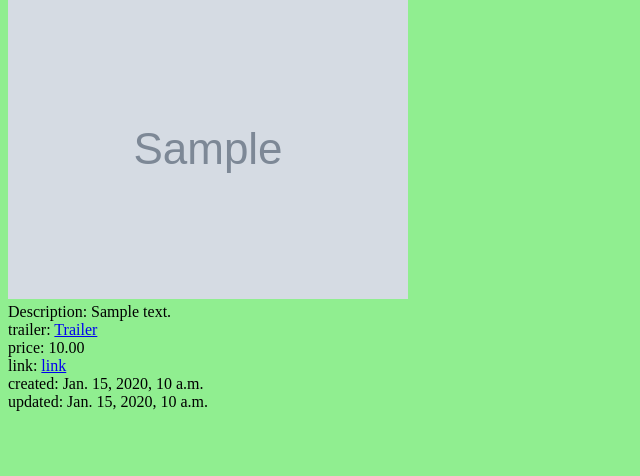
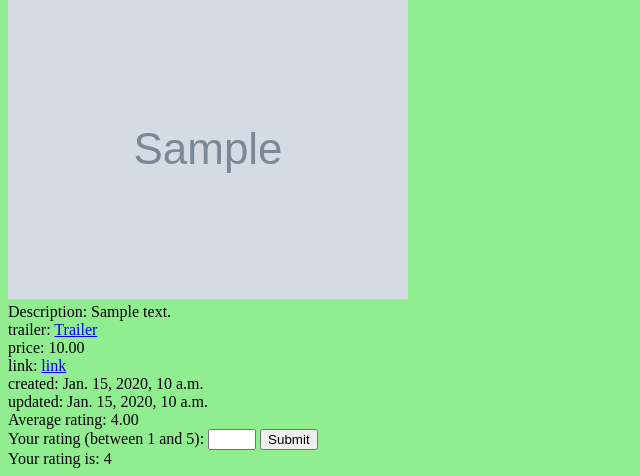
Before and after one commit to petrgregor/PythonRemoteSK2_10_backend_technologies, a Django app: page /movie/1/ in a window 1280 px wide. Shown: the part 350-826 px from the top of the page, without its empty margins (0-640 px from the left). Before the commit the page ends 761 px from the top, so only its background shows below. Run offline with Django 4.2, Linux system fonts and the light colour scheme; a user stored in the database is signed in; tables that the repository leaves empty hold one stand-in row (values such as "Sample post"); grey boxes marked "Sample" are stand-in pictures; parts of the project's set-up code (start-up, migrations or seed data) failed here and were passed over.

Commit message:
Added movie rating.

```diff
--- a/hollymovies/urls.py
+++ b/hollymovies/urls.py
@@ -30,6 +30,7 @@ urlpatterns = [
     path('staff/<pk>/', staff, name='staff'),
     path('actors/', actors, name='actors'),
     path('search/', search, name='search'),
+    path('rate_movie/', rate_movie, name='rate_movie'),
 
     # app accounts
     #path('accounts/', include('accounts.urls')),
--- a/viewer/models.py
+++ b/viewer/models.py
@@ -83,7 +83,7 @@ class Rating(Model):
         ordering = ['movie', 'created']
 
     def __str__(self):
-        return self.movie.title_orig + " " + self.user.name + " " + self.rating
+        return self.movie.title_orig + " " + self.user.username + " " + str(self.rating)
 
 
 class Award(Model):
--- a/viewer/templates/movie.html
+++ b/viewer/templates/movie.html
@@ -51,4 +51,19 @@
 <div class="link">link: <a href="{{ movie.link }}">link</a></div>
 <div class="movie_created">created: {{ movie.created }}</div>
 <div class="movie_updated">updated: {{ movie.updated }}</div>
+<div class="avg_rating">Average rating: {{ avg_rating.rating__avg|floatformat:"2" }}</div>
+{% if request.user.is_authenticated %}
+    <form action="{% url 'rate_movie' %}" method="post">
+        {% csrf_token %}
+        <label for="rating">Your rating (between 1 and 5):</label>
+        <input type="number" id="rating" name="rating" min="1" max="5">
+        <input type="hidden"  name="movie_id" value="{{ movie.id }}">
+        <input type="submit">
+    </form>
+
+    {% if user_rating %}
+        Your rating is: {{ user_rating.rating }}
+    {% endif %}
+{% endif %}
+
 {% endblock %}
--- a/viewer/views.py
+++ b/viewer/views.py
@@ -1,4 +1,4 @@
-from django.shortcuts import render
+from django.shortcuts import render, redirect
 from django.http import HttpResponse
 from viewer.models import *
 
@@ -28,9 +28,21 @@ def movie(request, pk):
     images = Image.objects.filter(movies=movie)
     directors = Staff.objects.filter(directing=movie)
     actors = Staff.objects.filter(acting=movie)
+
+    # rating
+    avg_rating = None
+    if Rating.objects.filter(movie=movie).count() > 0:
+        avg_rating = Rating.objects.filter(movie=movie).aggregate(Avg('rating'))
+    # users rating
+    user = request.user
+    user_rating = None
+    if Rating.objects.filter(movie=movie, user=user).count() > 0:
+        user_rating = Rating.objects.get(movie=movie, user=user)
+
     context = {'movie': movie, 'countries': countries,
                'genres': genres, 'images': images,
-               'directors': directors, 'actors': actors}
+               'directors': directors, 'actors': actors,
+               'avg_rating': avg_rating, 'user_rating': user_rating}
     return render(request, 'movie.html', context)
 
 def staff(request, pk):
@@ -70,3 +82,22 @@ def search(request):
                        'staff_names': staff_names, 'staff_surnames': staff_surnames}
             return render(request, 'search.html', context)
     return render(request, 'home.html')
+
+def rate_movie(request):
+    user = request.user
+    if request.method == 'POST':
+        pk = request.POST.get('movie_id')
+        movie = Movie.objects.get(id=pk)
+        rating = request.POST.get('rating')
+
+        if Rating.objects.filter(movie=movie, user=user).count() > 0:
+            user_rating = Rating.objects.get(movie=movie, user=user)
+            user_rating.rating = rating
+            user_rating.save()
+        else:
+            Rating.objects.create(
+                movie=movie,
+                user=user,
+                rating=rating
+            )
+    return redirect(f"/movie/{pk}/")
```
Also changed, not shown: hollymovies.md (+2 -2 lines).
